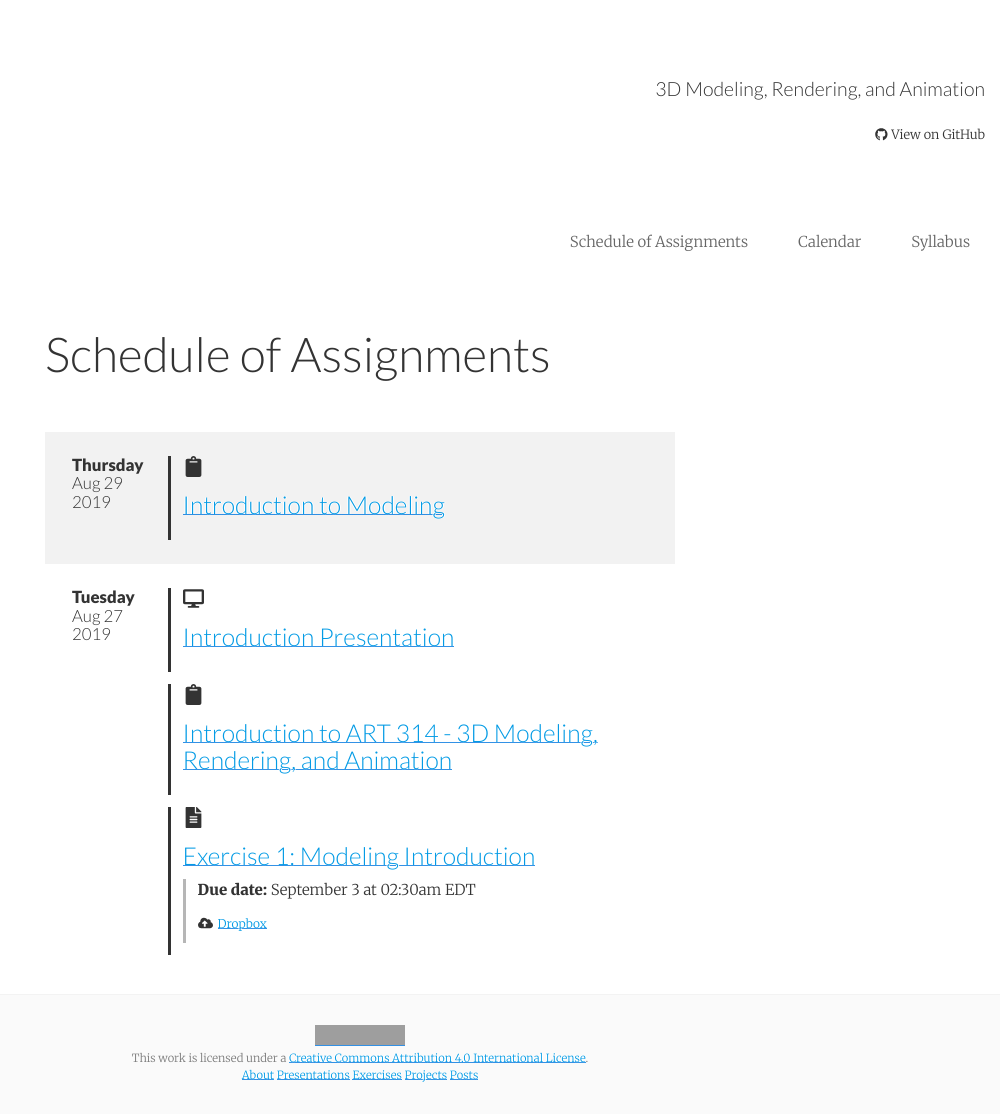
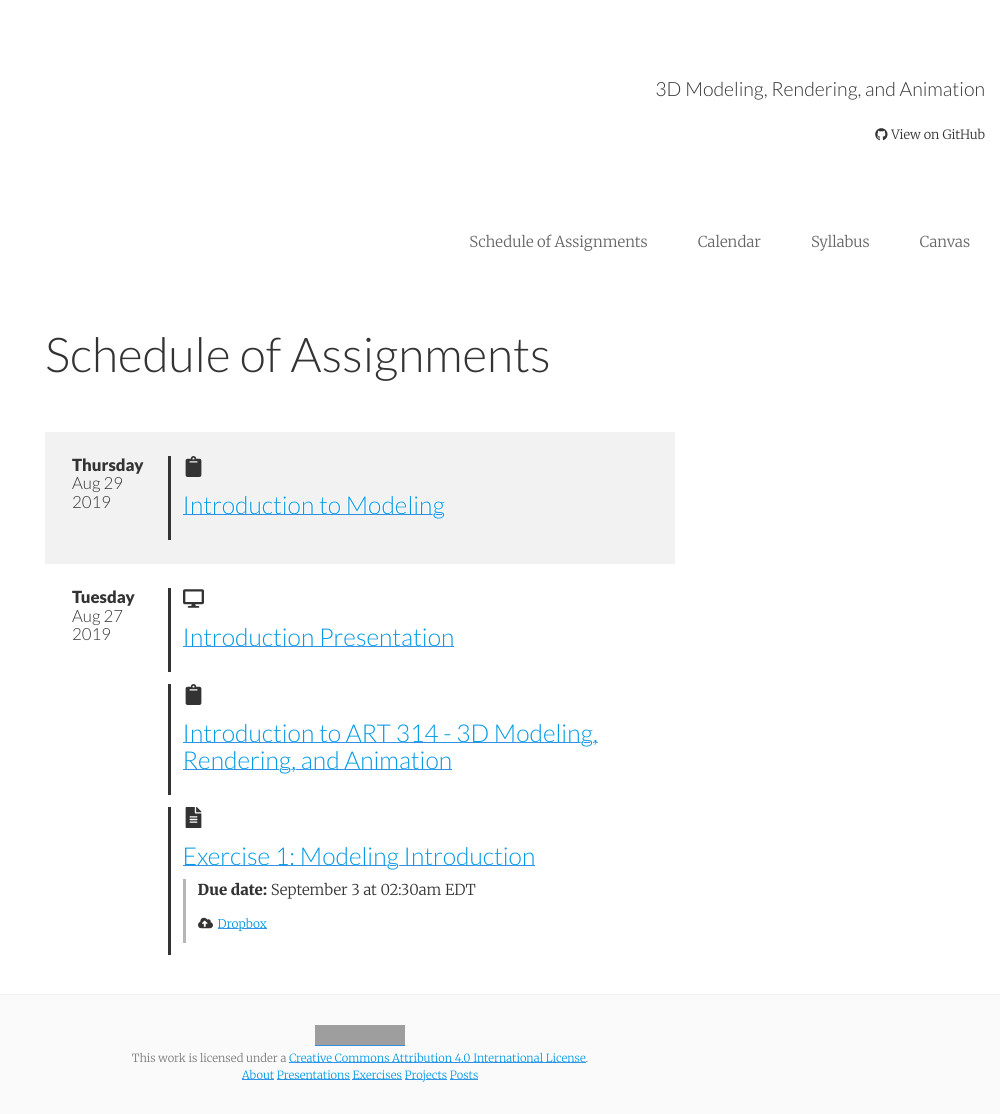
Before and after one commit to michael-collins/3d-modeling-rendering-animation-fa19--oer, a Jekyll site: the page built from index.html, in a window 1280 px wide. Shown: the whole page, without its empty margins (280-1280 px from the left). Built offline with Jekyll 4.4.1, drawn with Linux system fonts in a browser that asks for light colours; nearby versions of some CDN libraries; grey boxes are pictures that could not be loaded.

Commit message:
Update nav.html

```diff
--- a/_includes/nav.html
+++ b/_includes/nav.html
@@ -3,6 +3,7 @@
       <li><a href="{{ site.baseurl }}/">Schedule of Assignments</a></li>
       <li><a href="{{ site.baseurl }}/calendar">Calendar</a></li>
       <li><a href="{{ site.baseurl }}/syllabus/art314-fall2019">Syllabus</a></li>
+      <li><a href="https://psu.instructure.com/courses/1995936">Canvas</a></li>
       <!-- <li><a href="{{ site.baseurl }}/discussion">Discussion</a></li>
       <li><a href="{{ site.baseurl }}/grading">Grading</a></li> -->
    </ul>
```
